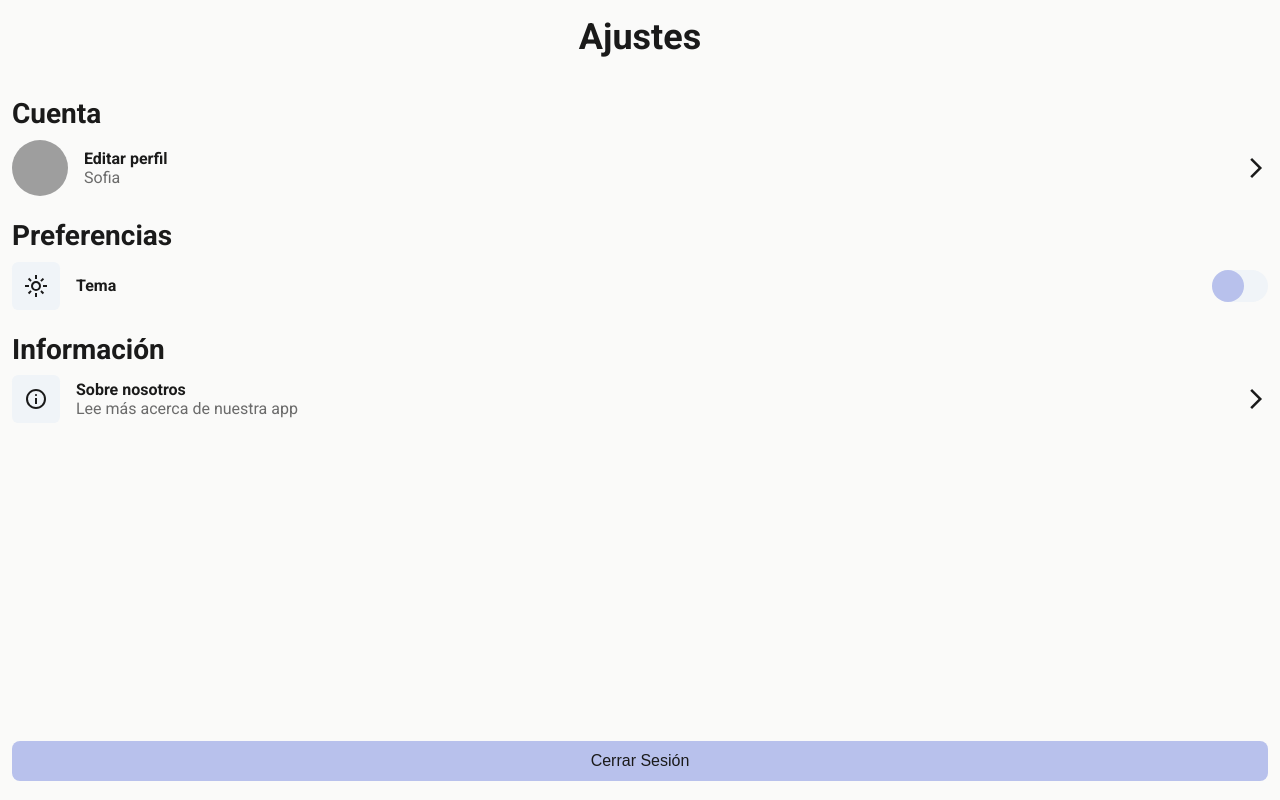
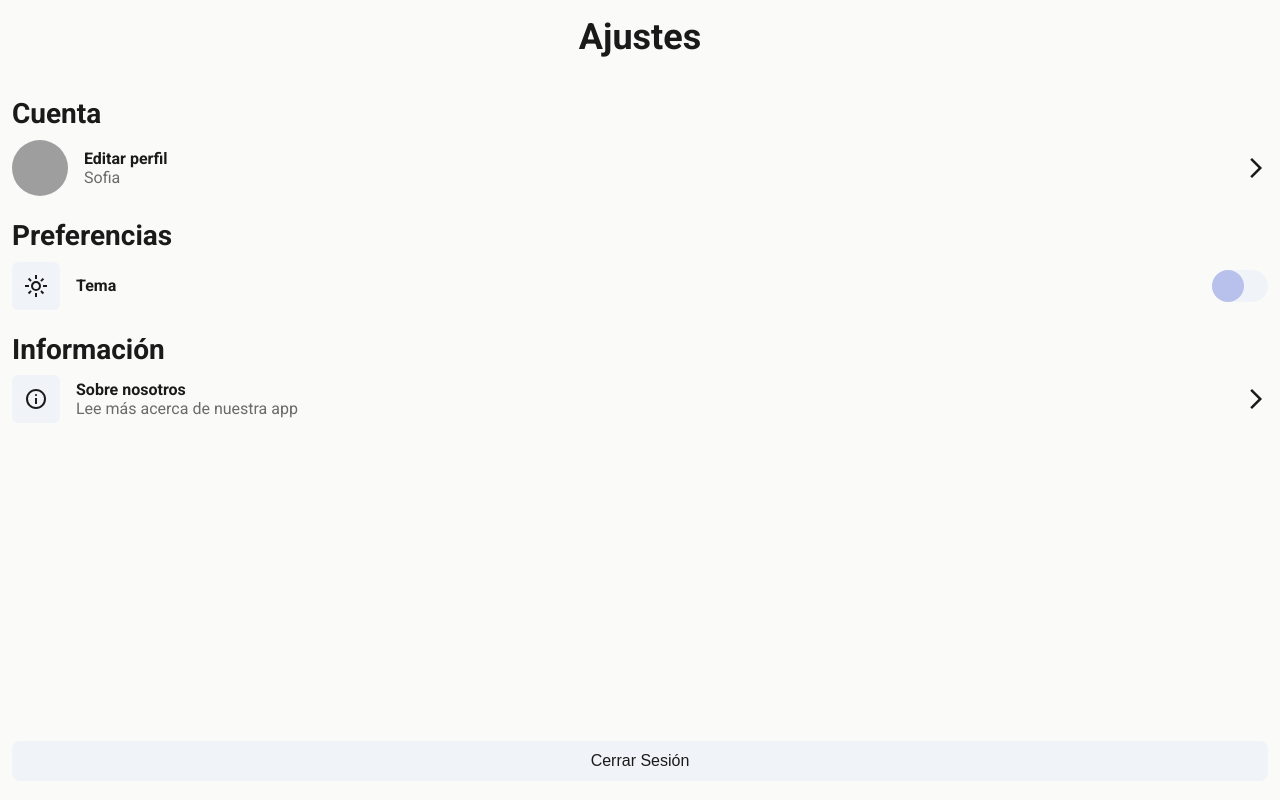
Before and after one commit to rodrigocattebeke/manduApp, a Next.js app: page /ajustes in a window 1280 px wide. Built offline with nearby package versions, Linux system fonts and the light colour scheme; no server answers; sample sign-in values are in the browser's storage; grey boxes are pictures that could not be loaded.

Commit message:
feat(button): add default style for button

```diff
--- a/src/components/ui/button/Button.jsx
+++ b/src/components/ui/button/Button.jsx
@@ -3,13 +3,13 @@ import styles from "./Button.module.css";
 /**
  * @param {{
  *  text?: 'string',
- *  mode?: 'primary' | 'secondary' | 'danger',
+ *  mode?:  'default' | 'primary' | 'secondary' | 'danger',
  *  fullWidth?: 'false' | 'true',
  *  onClick?: 'function()',
  * }} props
  */
 
-export const Button = ({ text = "", mode = "primary", fullWidth = false, onClick }) => {
+export const Button = ({ text = "", mode = "default", fullWidth = false, onClick }) => {
   return onClick ? (
     <button className={`${styles.button} ${styles[mode]} ${fullWidth ? styles.fullWidth : ""}`} onClick={onClick}>
       {text}
--- a/src/components/ui/button/Button.module.css
+++ b/src/components/ui/button/Button.module.css
@@ -13,6 +13,14 @@
 
 .button.fullWidth {
   width: 100%;
+}
+
+.button.default {
+  background-color: var(--color-bg-secondary);
+}
+
+.button.default:active {
+  background-color: var(--color-bg-secondary);
 }
 
 .button.primary {
```
